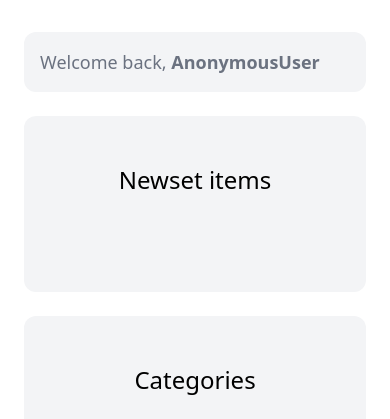
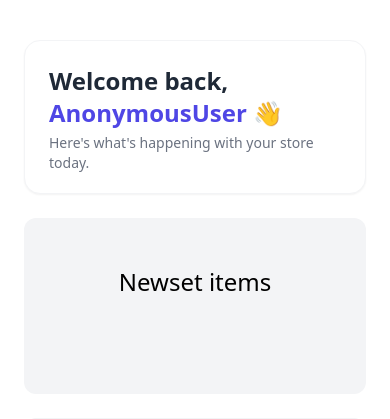
Before and after one commit to Alisaid12/marketPlace_django, a Django app: page / in a window 390 px wide. Shown: the part 137-556 px from the top of the page. Run offline with Django 5.2, Linux system fonts and the light colour scheme; data that the repository does not hold is empty; some libraries are stand-ins or nearby versions.

```diff
--- a/marketly/core/templates/core/base.html
+++ b/marketly/core/templates/core/base.html
@@ -58,7 +58,7 @@
         <a
           href="{% url 'dashboard:index' %}"
           class="px-6 py-3 text-lg font-semibold bg-gray-500 text-white rounded-xl hover:bg-teal-700"
-          >Dashboard</a
+          >            <i class="fa-solid fa-store text-xl"></i> Dashboard</a
         >
         <a
           href="{% url 'core:logout' %}"
--- a/marketly/core/templates/core/index.html
+++ b/marketly/core/templates/core/index.html
@@ -5,9 +5,31 @@
     height: 100%;}
 </style>
 {% block content %}
-    <div class="mt-2 px-4 py-4 bg-gray-100 rounded-xl">
+
+    {% comment %} <div class="mt-2 px-4 py-4 bg-gray-100 rounded-xl">
         <h1 class="text-lg text-gray-500">Welcome back, <strong>{{request.user|capfirst}}</strong></h1>
+    </div> {% endcomment %}
+    <div class="mt-4 px-6 py-5 bg-white border border-gray-100 rounded-2xl shadow-sm">
+    <div class="flex items-center justify-between">
+        <div>
+
+
+            <h1 class="mt-1 text-2xl font-bold text-gray-800">
+                Welcome back,
+                <span class="text-indigo-600">{{ request.user|capfirst }}</span> 👋
+            </h1>
+
+            <p class="mt-1 text-sm text-gray-500">
+                Here's what's happening with your store today.
+            </p>
+        </div>
+
+        <div class="hidden sm:flex items-center justify-center w-12 h-12 bg-indigo-50 rounded-full">
+            <a href="{% url 'dashboard:index' %}"><i class="fa-solid fa-store text-indigo-600 text-xl"></i></a>
+        </div>
     </div>
+</div>
+
     <div class="mt-6 px-6 py-12 bg-gray-100 rounded-xl">
         <h2 class="mb-12 text-2xl text-center">Newset items</h2>
 
--- a/marketly/dashboard/templates/dashboard/index.html
+++ b/marketly/dashboard/templates/dashboard/index.html
@@ -9,7 +9,6 @@
         <h2 class="mb-12 text-2xl text-center">My items</h2>
 
         <div class="grid grid-cols-3 gap-3">
-
             {% for item in items %}
                 <div>
                     <a href="{% url 'item:detail' item.id %}">
--- a/marketly/item/templates/item/form.html
+++ b/marketly/item/templates/item/form.html
@@ -32,7 +32,7 @@
         {% endif %}
 
         <button
-            class="block mx-auto mt-4 py-4 px-8 text-lg bg-teal-500 hover:bg-teal-700 rounded-xl text-white"
+            class="block mx-auto mt-4 py-2 px-6 text-lg bg-teal-500 hover:bg-teal-700 rounded-xl text-white"
         >
             {{title}}
         </button>
--- a/marketly/item/views.py
+++ b/marketly/item/views.py
@@ -77,5 +77,5 @@ def edit(request,pk):
 def delete(request,pk):
     item = get_object_or_404(Item,pk=pk,created_by=request.user)
     item.delete()
-    messages.success(request,"The Items deleted succeffuly...")
+    messages.success(request,"The Item deleted succeffuly...")
     return redirect('dashboard:index')
```
Also changed, not shown: marketly/item/templates/item/detail.html (+51 -2 lines).
